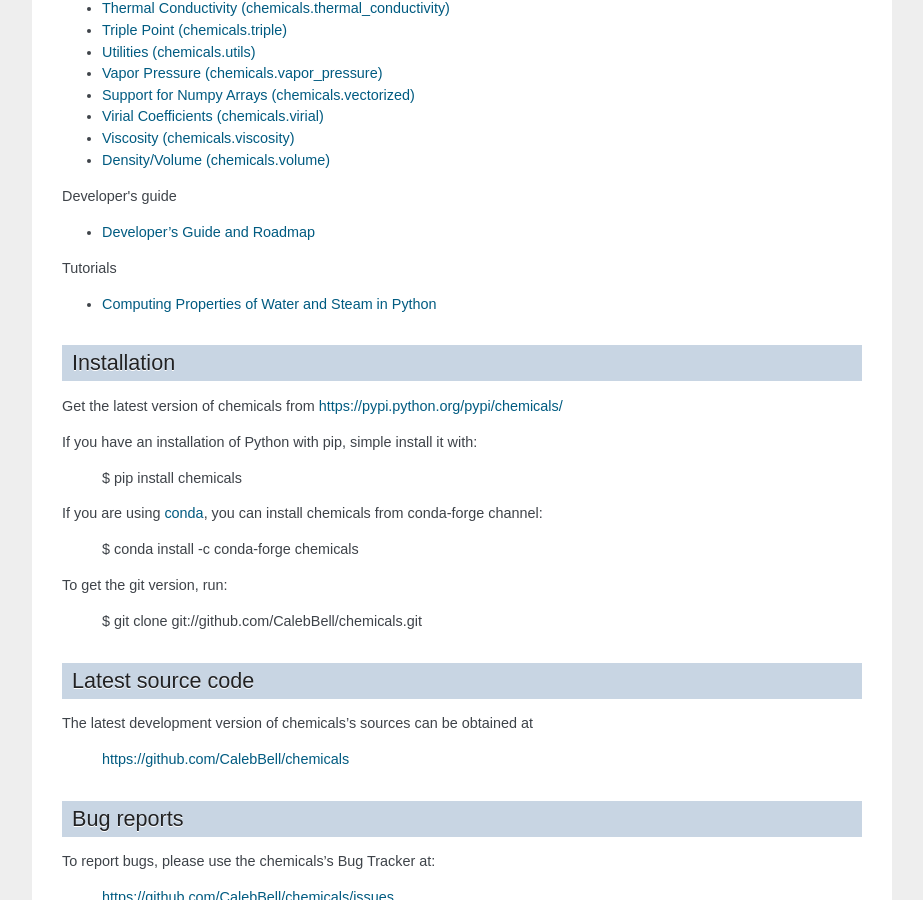
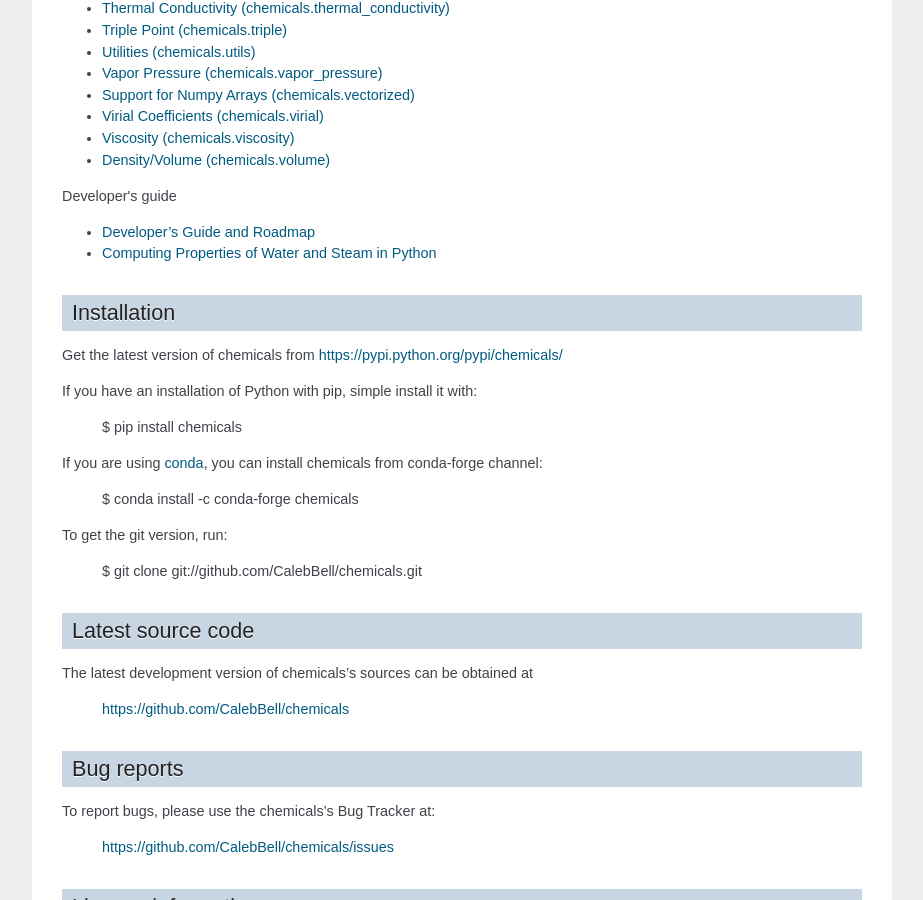
Before and after one commit to CalebBell/chemicals, a Sphinx documentation site: the page built from docs/index.rst, in a window 1280 px wide and 900 px high, scrolled down 1268 px. Shown: the whole window, without its empty margins (198-1121 px from the left). Built offline with Sphinx 7.4.7, drawn with Linux system fonts in a browser that asks for light colours.

```diff
--- a/docs/index.rst
+++ b/docs/index.rst
@@ -96,12 +96,13 @@ If you need to know something about a chemical, give chemicals a try.
    :caption: Developer's guide
 
    developers
+   water_steam_properties_python
 
 .. toctree::
    :maxdepth: 1
    :caption: Tutorials
 
-   water_steam_properties_python
+
 
 Installation
 ------------
```
